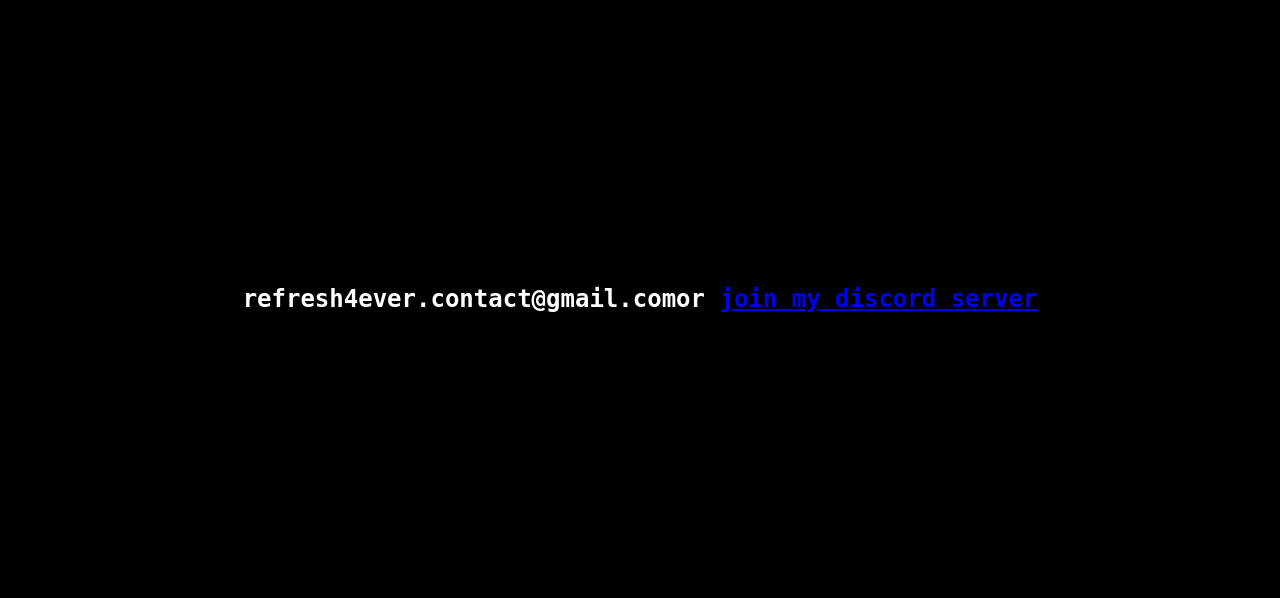
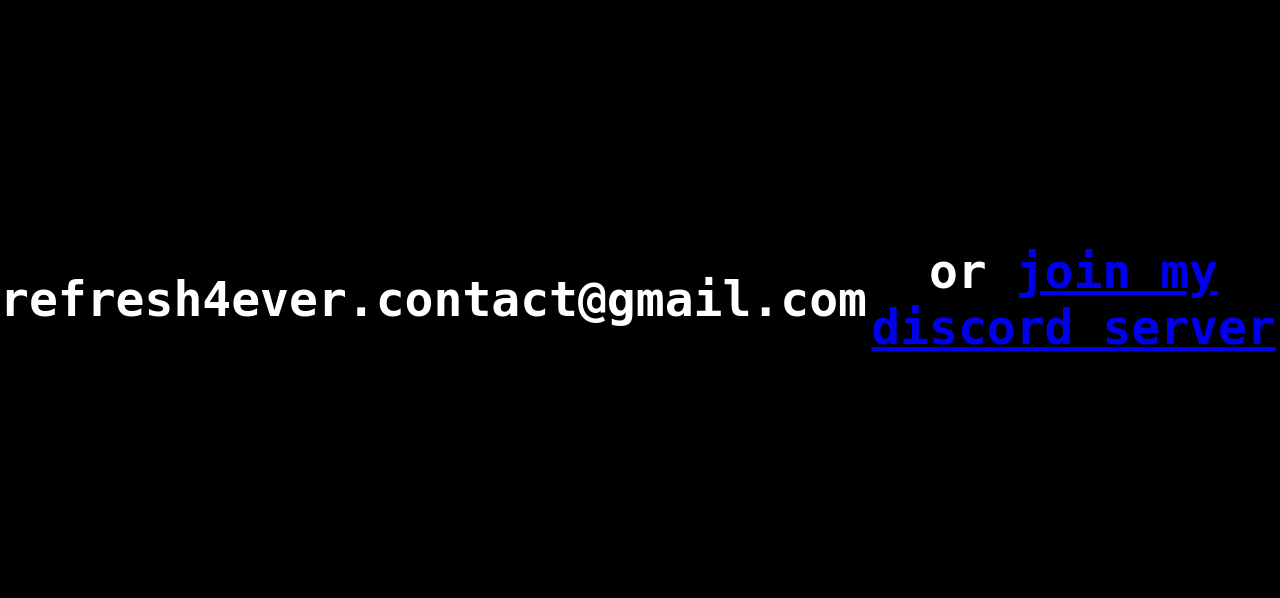
Before and after one commit to 9stown/9stown.github.io, a PHP site: page /contact.html in a window 1280 px wide. Shown: the part 131-729 px from the top of the page. Run offline with PHP 8.4, Linux system fonts and the light colour scheme.

Commit message:
Update style.css

```diff
--- a/style.css
+++ b/style.css
@@ -42,7 +42,7 @@
 }
 
 .main-content {
-    font-size: 24px;
+    font-size: 48px;
     font-weight: 600;
     display: flex;
     justify-content: center;
```
